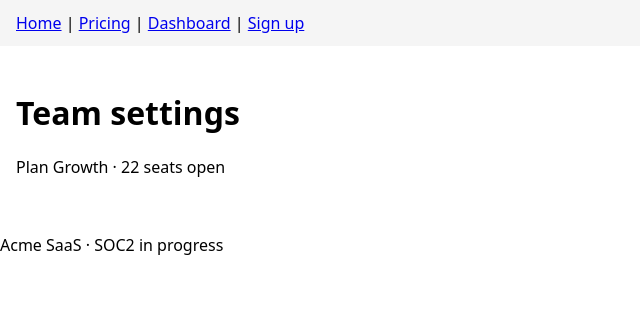
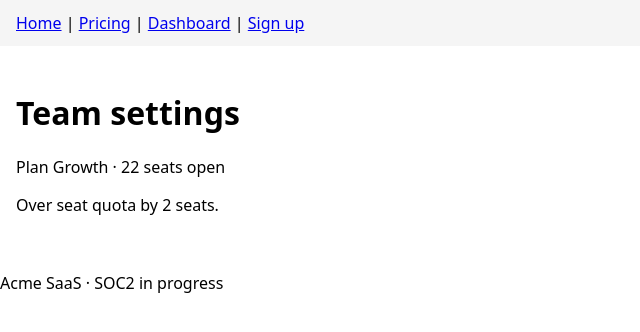
Before and after one commit to ArchAstroEvals/team-ts-saas, a Next.js app: page /team in a window 1280 px wide. Shown: the top 332 px of the page, without its empty margins (0-640 px from the left). Built offline with nearby package versions, Linux system fonts and the light colour scheme.

Commit message:
Team page warns on overage

```diff
--- a/app/team/page.jsx
+++ b/app/team/page.jsx
@@ -1,5 +1,8 @@
 import { seatsLeft } from "../../lib/teams.js";
 import { getPlan } from "../../lib/plans.js";
+import SeatWarning from "../../components/SeatWarning.jsx";
+
+const MEMBERS = 27;
 
 export const metadata = { title: "Team — Acme SaaS" };
 
@@ -11,6 +14,7 @@ export default function Team() {
       <p>
         Plan {plan.name} · {seatsLeft(plan.seats, 3)} seats open
       </p>
+      <SeatWarning used={MEMBERS} included={plan.seats} />
     </div>
   );
 }
```
